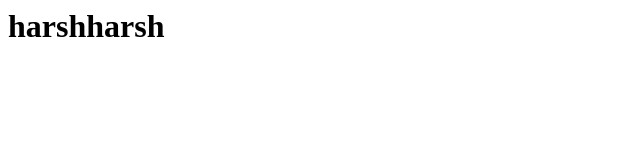
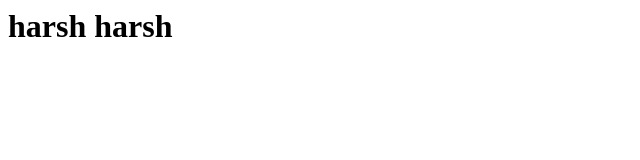
Before and after one commit to Harsh671/my, a plain HTML site: page index.html in a window 1280 px wide. Shown: the full height of the page, 0-640 px from the left. Drawn offline with Linux system fonts and the light colour scheme.

Commit message:
test automation

```diff
--- a/index.html
+++ b/index.html
@@ -1 +1 @@
-<h1>harshharsh</h1>
+<h1>harsh                  harsh</h1>
```
